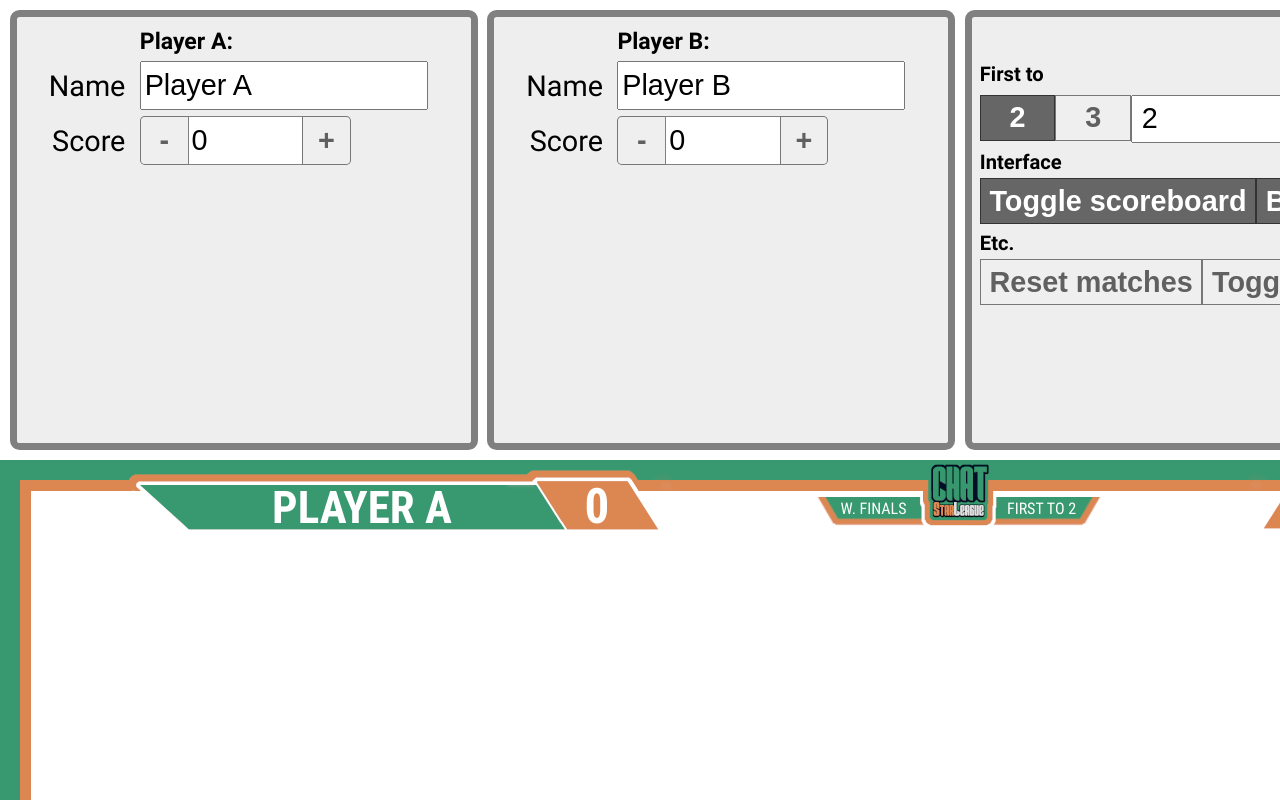
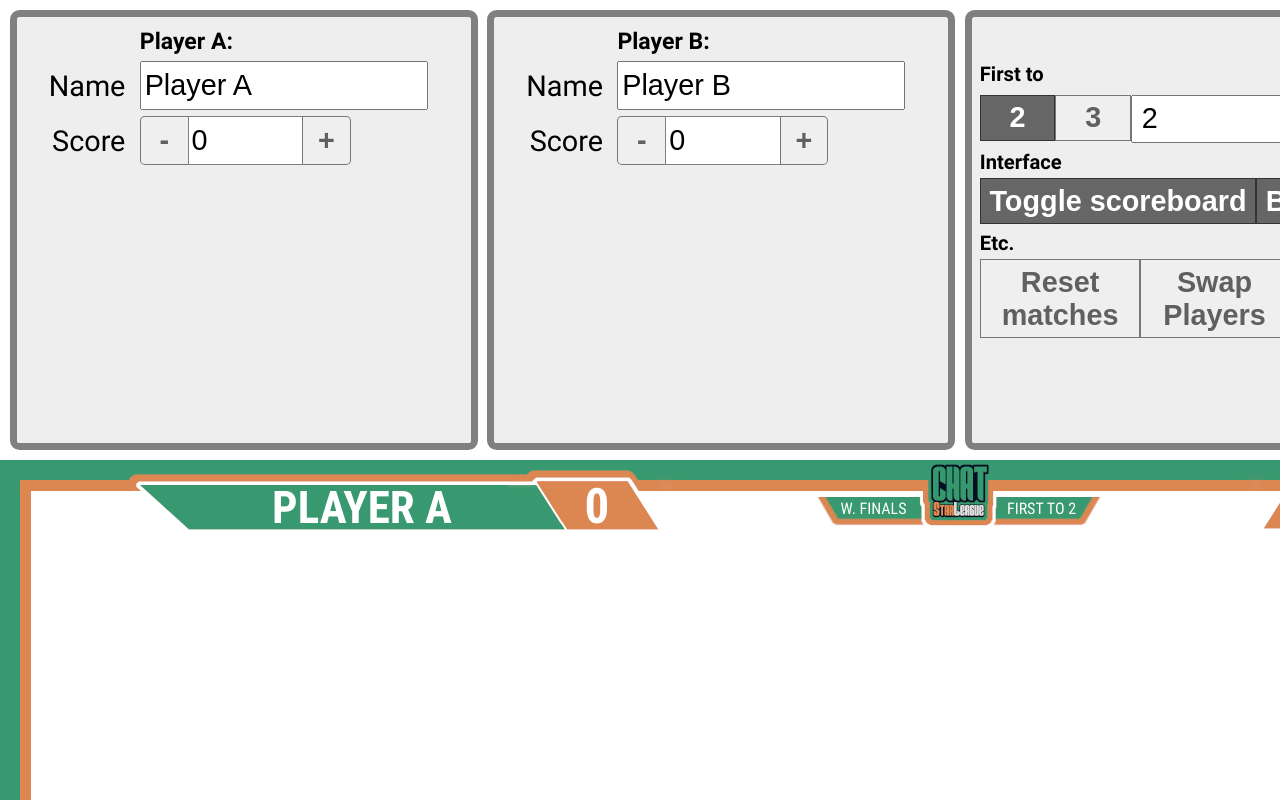
Before and after one commit to msikma/nslscore, a React (Vite) app: page / in a window 1280 px wide. Shown: the top 800 px of the page. Built offline with nearby package versions, Linux system fonts and the light colour scheme.

Commit message:
Add 'swap players' button

```diff
--- a/src/components/ControlPanel/index.jsx
+++ b/src/components/ControlPanel/index.jsx
@@ -69,6 +69,7 @@ function GeneralBox(data) {
     callbackMapName,
     callbackRemoveMap,
     callbackResetScores,
+    callbackSwapPlayers,
     callbackSetReplayBlockerType,
     callbackToggleReplayBlocker,
     callbackToggleScoreboard,
@@ -116,6 +117,7 @@ function GeneralBox(data) {
         <div className="LabelBox top">
           <label>Etc.</label>
           <button onClick={callbackResetScores}>Reset matches</button>
+          <button onClick={callbackSwapPlayers}>Swap Players</button>
           <button onClick={callbackDebugging} className={isDebugging ? 'active' : ''}>Toggle debug</button>
         </div>
       </div>
@@ -130,6 +132,7 @@ function ControlPanel({appState, appInterface, className = ''}) {
     setMapName,
     setKnownMaps,
     setDebugging,
+    swapPlayers,
     setVisibility,
     setFirstTo,
     setPlayerName,
@@ -187,6 +190,7 @@ function ControlPanel({appState, appInterface, className = ''}) {
           callbackMapName={ev => setMapName(ev.target.value)}
           callbackFirstTo={ev => setFirstTo(ev.target.value)}
           callbackResetScores={_ => setPlayerScoreZero()}
+          callbackSwapPlayers={_ => swapPlayers()}
           callbackTournamentName={ev => setTournamentName(ev.target.value)}
         />
       </div>
--- a/src/state/app-state.js
+++ b/src/state/app-state.js
@@ -202,6 +202,18 @@ export function useScoreboardState(setInitialValues = true, setDebugValues = fal
     })
   }
 
+  const swapPlayers = () => {
+    setAppState({
+      ...appState,
+      playerA: {...appState.playerB},
+      playerB: {...appState.playerA},
+      score: {
+        A: appState.score.B,
+        B: appState.score.A,
+      },
+    })
+  }
+
   return [
     appState,
     {
@@ -218,7 +230,8 @@ export function useScoreboardState(setInitialValues = true, setDebugValues = fal
       setPlayerName,
       setPlayerTeam,
       setPlayerRace,
-      setPlayerScore
+      setPlayerScore,
+      swapPlayers,
     }
   ]
 }
```
